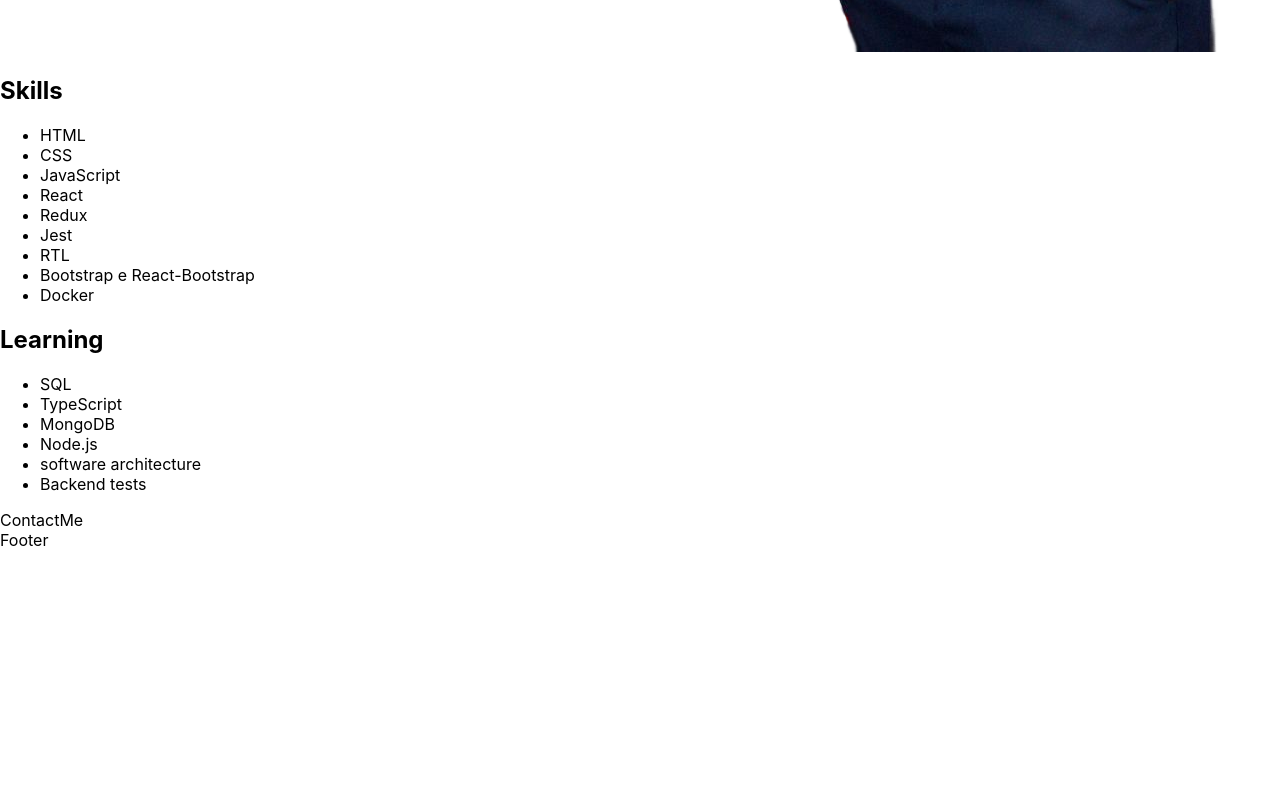
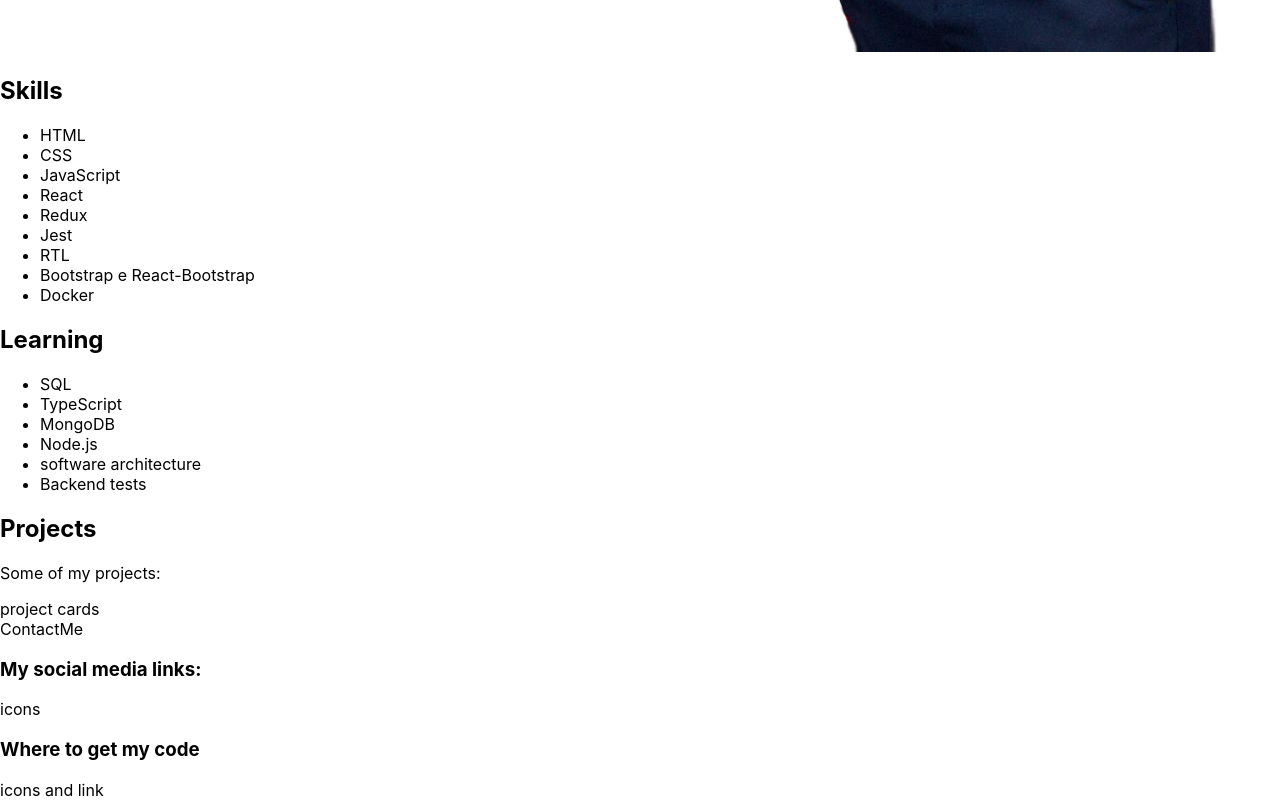
Before and after one commit to pedropereiradev/my-portfolio, a React (Create React App) app: page / in a window 1280 px wide. Shown: the part 1429-2229 px from the top of the page. Before the commit the page ends 1979 px from the top, so only its background shows below. Built offline with nearby package versions, Linux system fonts and the light colour scheme.

Commit message:
feat: Page structure finished

```diff
--- a/src/App.jsx
+++ b/src/App.jsx
@@ -4,6 +4,7 @@ import ContactMe from './components/ContactMe';
 import Footer from './components/Footer';
 import Learning from './components/Learning';
 import NavBar from './components/NavBar';
+import Projects from './components/Projects';
 import Skills from './components/Skills';
 
 function App() {
@@ -13,6 +14,7 @@ function App() {
       <About />
       <Skills />
       <Learning />
+      <Projects />
       <ContactMe />
       <Footer />
     </>
--- a/src/components/Footer.jsx
+++ b/src/components/Footer.jsx
@@ -2,7 +2,20 @@ import React from 'react';
 
 function Footer() {
   return (
-    <div>Footer</div>
+    <footer>
+      <section>
+        <h3>My social media links:</h3>
+        <section>
+          icons
+        </section>
+      </section>
+      <section>
+        <h3>Where to get my code</h3>
+        <section>
+          icons and link
+        </section>
+      </section>
+    </footer>
   );
 }
 
--- a/src/components/Projects.jsx
+++ b/src/components/Projects.jsx
@@ -2,7 +2,13 @@ import React from 'react';
 
 function Projects() {
   return (
-    <div>Projects</div>
+    <section>
+      <h2>Projects</h2>
+      <p>Some of my projects:</p>
+      <section>
+        project cards
+      </section>
+    </section>
   );
 }
 
```
